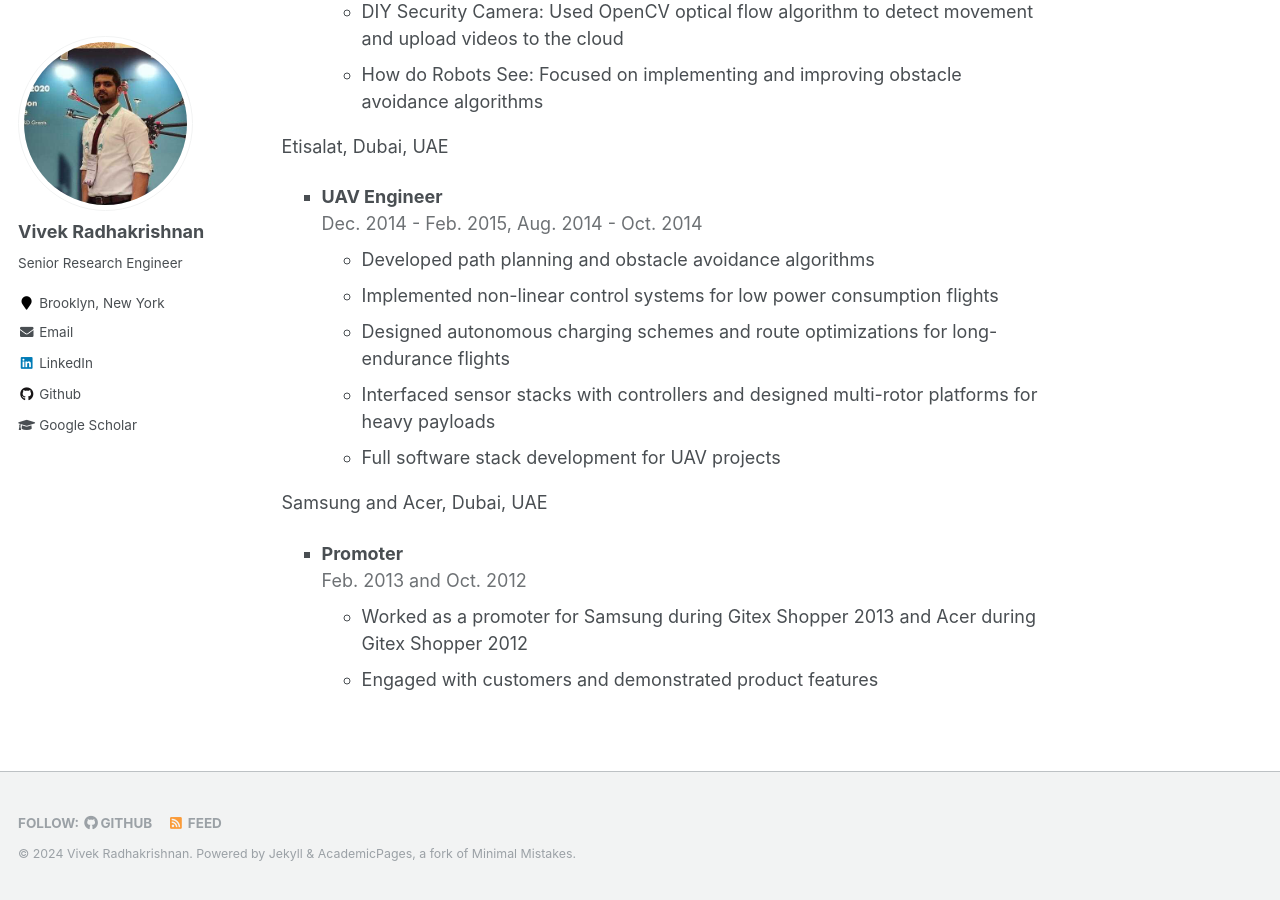
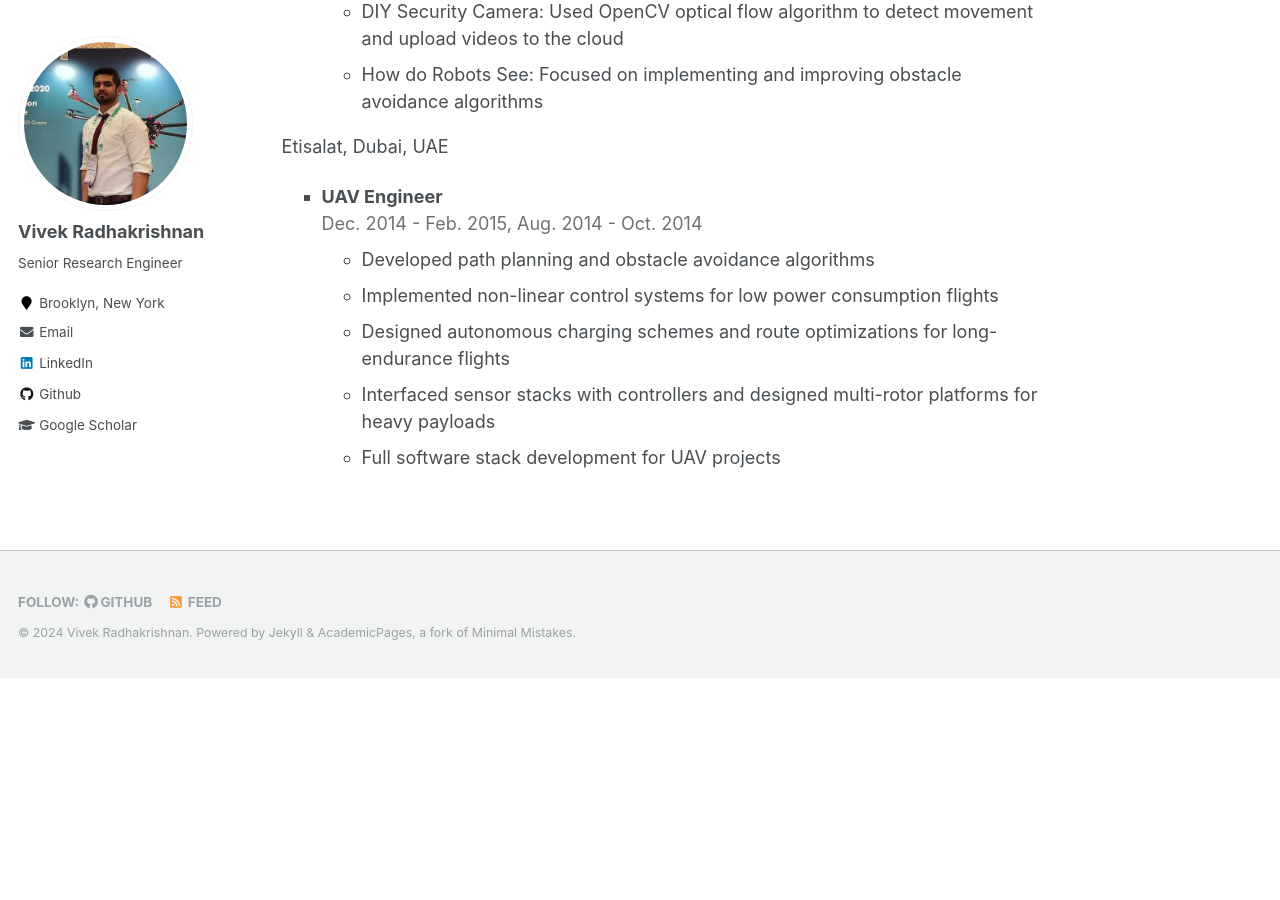
Before and after one commit to vivekrk44/vivekrk44.github.io, a Jekyll site: the page built from _pages/experience.md, in a window 1280 px wide and 900 px high, scrolled down 2942 px. Built offline with Jekyll 4.4.1, drawn with Linux system fonts in a browser that asks for light colours; after the commit the page ends 3620 px from its top, so only the background shows below that.

Commit message:
updated experience

```diff
--- a/_pages/experience.md
+++ b/_pages/experience.md
@@ -131,14 +131,3 @@ Etisalat, Dubai, UAE
 </ul>
 </li>
 </ul>
-Samsung and Acer, Dubai, UAE
-<ul style="list-style-type:square">
-<li>
-<div class="title">Promoter</div>
-<div class="description">Feb. 2013 and Oct. 2012</div>
-<ul>
-<li>Worked as a promoter for Samsung during Gitex Shopper 2013 and Acer during Gitex Shopper 2012</li>
-<li>Engaged with customers and demonstrated product features</li>
-</ul>
-</li>
-</ul>
```
